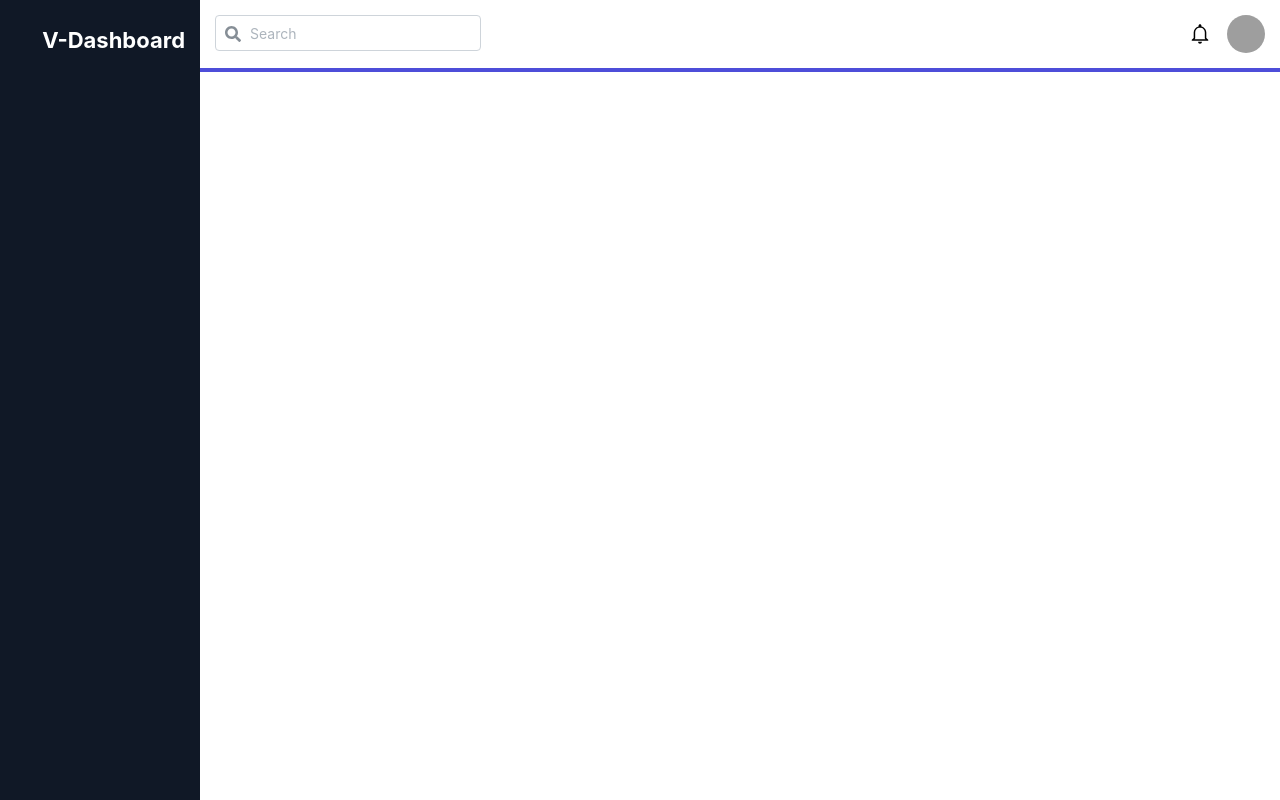
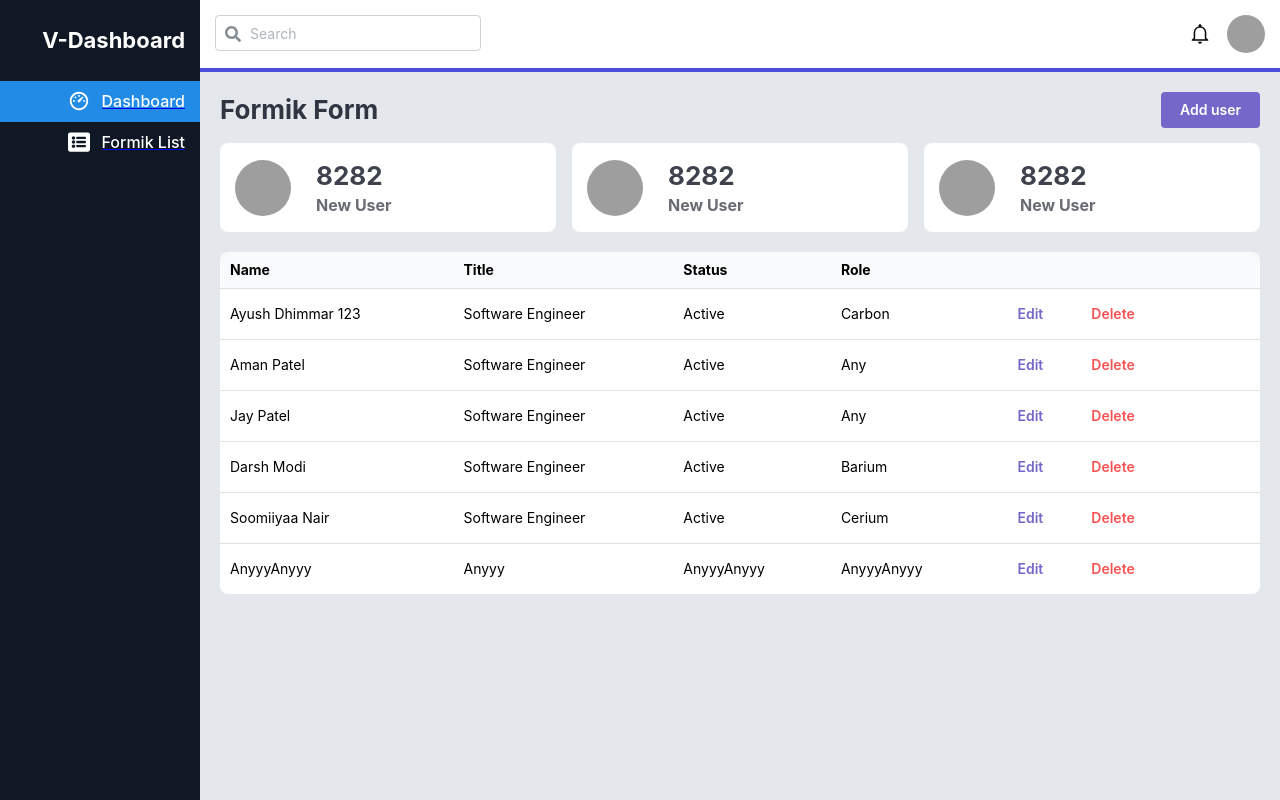
Before and after one commit to iaayush07/crud-react, a React (Vite) app: page /formik-list in a window 1280 px wide. Before the commit this address had no page. Built offline with nearby package versions, Linux system fonts and the light colour scheme; data requests are answered from the project's data file; grey boxes are pictures that could not be loaded.

Commit message:
formik + axios

```diff
--- a/database/db.json
+++ b/database/db.json
@@ -2,7 +2,7 @@
   "users": [
     {
       "id": 1,
-      "name": "Ayush Dhimmar",
+      "name": "Ayush Dhimmar 123",
       "title": "Software Engineer",
       "status": "Active",
       "role": "Carbon"
@@ -34,6 +34,13 @@
       "title": "Software Engineer",
       "status": "Active",
       "role": "Cerium"
+    },
+    {
+      "name": "AnyyyAnyyy",
+      "title": "Anyyy",
+      "status": "AnyyyAnyyy",
+      "role": "AnyyyAnyyy",
+      "id": 6
     }
   ]
 }
--- a/package.json
+++ b/package.json
@@ -13,6 +13,8 @@
     "@mantine/core": "^7.10.2",
     "@mantine/form": "^7.10.2",
     "@mantine/hooks": "^7.10.2",
+    "axios": "^1.7.2",
+    "formik": "^2.4.6",
     "json-server": "^0.17.4",
     "react": "^18.2.0",
     "react-dom": "^18.2.0",
--- a/src/App.css
+++ b/src/App.css
@@ -34,3 +34,12 @@ html, body, #root{
 .userform {
   height: 100%;
 }
+.mantine-NavLink-root {
+  justify-content: end;
+}
+.mantine-NavLink-body{
+  flex: inherit !important;
+}
+.mantine-NavLink-label{
+  font-size: 16px !important;
+}
--- a/src/App.jsx
+++ b/src/App.jsx
@@ -5,6 +5,8 @@ import UserList from './pages/UserList'
 import './App.css'
 import { BrowserRouter, Route, Routes } from 'react-router-dom'
 import UserForm from './pages/UserForm'
+import FormikList from './pages/FormikList'
+import FormikForm from './pages/FormikForm'
 
 function App() {
 
@@ -17,6 +19,8 @@ function App() {
           <Routes>
             <Route path="/" element={<UserList />}/>
             <Route path="/add-user" element={<UserForm />}/>
+            <Route path="/formik-list" element={<FormikList />}/>
+            <Route path="/formik-form" element={<FormikForm />}/>
             <Route path="/edit-user/:userId" element={<UserForm />} />
           </Routes>
         </Box>
--- a/src/core/components/Navbar.jsx
+++ b/src/core/components/Navbar.jsx
@@ -1,12 +1,39 @@
-import { Box, Flex, Title } from '@mantine/core'
+import { Box, Flex, Title, NavLink } from '@mantine/core'
+import { RiDashboard3Line } from "react-icons/ri";
+import { FaListAlt } from "react-icons/fa";
 import React from 'react'
+import { Link, useNavigate } from 'react-router-dom';
 
 const Navbar = () => {
   return (
     <Box w={200} bg="#101826" c="#ffffff" h="100%">
-        <Flex my="25" justify="end" pe="15">
-            <Title order={3} >V-Dashboard</Title>
-        </Flex>
+      <Flex my="25" justify="end" pe="15">
+        <Title order={3} >V-Dashboard</Title>
+      </Flex>
+      <Link to="/">
+      <NavLink
+        href="#required-for-focus"
+        label="Dashboard"
+        variant="filled"
+        active
+        c="white"
+        fw="500"
+        fs={20}
+        pe="15"
+        leftSection={<RiDashboard3Line size={22} />}
+      />
+      </Link>
+      <Link to="formik-list">
+      <NavLink
+        href="#required-for-focus"
+        label="Formik List"
+        c="white"
+        fw="500"
+        fs={20}
+        pe="15"
+        leftSection={<FaListAlt size={22} />}
+      />
+      </Link>
     </Box>
   )
 }
--- a/src/main.jsx
+++ b/src/main.jsx
@@ -2,11 +2,30 @@ import React from 'react'
 import ReactDOM from 'react-dom/client'
 import App from './App.jsx'
 import "./index.css";
-import { MantineProvider } from '@mantine/core';
+import { MantineProvider, createTheme } from '@mantine/core';
 import '@mantine/core/styles.css';
+
+
+const myColor = [
+  '#ededff',
+  '#d7d8fc',
+  '#aeadf0',
+  '#8080e5',
+  '#5a59dc',
+  '#4241d6',
+  '#3534d5',
+  '#2727bd',
+  '#1f22aa',
+  '#151d97'
+];
+const theme = createTheme({
+  colors: {
+    myColor,
+  }
+});
 ReactDOM.createRoot(document.getElementById('root')).render(
   <React.StrictMode>
-    <MantineProvider >
+    <MantineProvider theme={theme}>
       <App />
     </MantineProvider>
   </React.StrictMode>,
--- /dev/null
+++ b/src/pages/FormikForm.jsx
@@ -0,0 +1,105 @@
+import React, { useEffect } from 'react';
+import { useForm, isNotEmpty, hasLength } from '@mantine/form';
+import { Button, Group, TextInput, Grid, Box } from '@mantine/core';
+import { useNavigate, useParams, useLocation } from 'react-router-dom';
+import axios from 'axios'
+
+const FormikForm = () => {
+    const navigate = useNavigate();
+    const { userId } = useParams();
+    const location = useLocation();
+    const userData = location.state?.userData;
+
+    const form = useForm({
+      initialValues: {
+        name: '',
+        title: '',
+        status: '',
+        role: '',
+      },
+      validate: {
+        name: hasLength({ min: 2, max: 20 }, 'Name must be 2-20 characters long'),
+        title: isNotEmpty('Enter title'),
+        status: isNotEmpty('Enter status'),
+        role: isNotEmpty('Enter role'),
+      },
+    });
+
+    useEffect(() => {
+      if (userData) {
+        form.setValues(userData);
+      }
+    }, [userData]);
+
+    const handleSubmit = async (values) => {
+        const url = userData ? `http://localhost:3000/users/${userId}` : "http://localhost:3000/users";
+        const method = userData ? 'put' : 'post';
+
+        try {
+          const response = await axios({
+            method,
+            url,
+            data: values,
+            headers: {
+              'Content-Type': 'application/json',
+            },
+          });
+
+          if (response.status === 200 || response.status === 201) {
+            console.log('User saved successfully:', response.data);
+            navigate('/formik-list');
+          } else {
+            console.error('Failed to save user:', response.data);
+          }
+        } catch (error) {
+          console.error('Error:', error);
+        }
+      };
+
+    useEffect(() => {
+      console.log('formData:', form.values);
+    }, [form.values]);
+
+    return (
+      <Box px="20" pt="20" className='userlist'>
+        <Grid pt="15" gutter="md" className='userform' justify="center" align="center">
+          <Grid.Col span={4} bg="#ffffff" p="20" className='user-form-wrapper'>
+            <form onSubmit={form.onSubmit(handleSubmit)}>
+              <TextInput
+                label="Name"
+                placeholder="Name"
+                withAsterisk
+                {...form.getInputProps('name')}
+              />
+              <TextInput
+                label="Title"
+                placeholder="Title"
+                withAsterisk
+                mt="md"
+                {...form.getInputProps('title')}
+              />
+              <TextInput
+                label="Your status"
+                placeholder="Your status"
+                withAsterisk
+                mt="md"
+                {...form.getInputProps('status')}
+              />
+              <TextInput
+                label="Your role"
+                placeholder="Your role"
+                withAsterisk
+                mt="md"
+                {...form.getInputProps('role')}
+              />
+              <Group position="right" mt="md">
+                <Button type="submit">{userData ? 'Update' : 'Add'} User</Button>
+              </Group>
+            </form>
+          </Grid.Col>
+        </Grid>
+      </Box>
+    );
+  }
+
+export default FormikForm
--- /dev/null
+++ b/src/pages/FormikList.jsx
@@ -0,0 +1,109 @@
+import { Box, Title, Grid, Flex, Avatar, Button, Table } from '@mantine/core'
+import React, { useEffect, useState } from 'react'
+import { Link, useNavigate } from 'react-router-dom';
+import axios from 'axios'
+
+const FormikList = () => {
+    const navigate = useNavigate();
+    const [users, setUsers] = useState([])
+    const getUsers = () => {
+        axios.get('http://localhost:3000/users').then((res) => {
+            setUsers(res.data);
+        })
+    }
+
+    const handleDelete = (id) => {
+        axios.delete(`http://localhost:3000/users/${id}`).then(() => {
+            getUsers();
+        }).catch((err) => console.log(err))
+    }
+
+    useEffect(() => {
+        getUsers()
+    }, [])
+
+    return (
+        <Box px="20" pt="20" className='userlist'>
+            <Flex justify="space-between" align="center">
+                <Title order={2} c="#2f3541">Formik Form</Title>
+                <Link to="/formik-form">
+                    <Button variant="filled" bg="#7368c9">Add user</Button>
+                </Link>
+            </Flex>
+            <Grid pt="15" gutter="md">
+                <Grid.Col span={4} >
+                    <Flex align="center" className='card' p="15">
+                        <Avatar src="avatar.png" alt="it's me" size="lg" />
+                        <Flex direction="column" ms="25">
+                            <Box>
+                                <Title order={2} c="#3e424c">8282</Title>
+                            </Box>
+                            <Box>
+                                <Title order={5} c="#686b73">New User</Title>
+                            </Box>
+                        </Flex>
+                    </Flex>
+                </Grid.Col>
+                <Grid.Col span={4} >
+                    <Flex align="center" className='card' p="15">
+                        <Avatar src="avatar.png" alt="it's me" size="lg" />
+                        <Flex direction="column" ms="25">
+                            <Box>
+                                <Title order={2} c="#3e424c">8282</Title>
+                            </Box>
+                            <Box>
+                                <Title order={5} c="#686b73">New User</Title>
+                            </Box>
+                        </Flex>
+                    </Flex>
+                </Grid.Col>
+                <Grid.Col span={4} >
+                    <Flex align="center" className='card' p="15">
+                        <Avatar src="avatar.png" alt="it's me" size="lg" />
+                        <Flex direction="column" ms="25">
+                            <Box>
+                                <Title order={2} c="#3e424c">8282</Title>
+                            </Box>
+                            <Box>
+                                <Title order={5} c="#686b73">New User</Title>
+                            </Box>
+                        </Flex>
+                    </Flex>
+                </Grid.Col>
+            </Grid>
+            <Box className='list-table' mt="20">
+                <Table highlightOnHover>
+                    <Table.Thead>
+                        <Table.Tr bg="#f9fafc">
+                            <Table.Th>Name</Table.Th>
+                            <Table.Th>Title</Table.Th>
+                            <Table.Th>Status</Table.Th>
+                            <Table.Th>Role</Table.Th>
+                            <Table.Th></Table.Th>
+                        </Table.Tr>
+                    </Table.Thead>
+                    <Table.Tbody>
+                        {
+                            users.map((user) => (
+                                <Table.Tr key={user.name} bg="#ffffff">
+                                    <Table.Td>{user.name}</Table.Td>
+                                    <Table.Td>{user.title}</Table.Td>
+                                    <Table.Td>{user.status}</Table.Td>
+                                    <Table.Td>{user.role}</Table.Td>
+                                    <Table.Td>
+                                        <Link to={`/edit-user/${user.id}`} state={{ userData: user }}>
+                                            <Button variant="transparent" c="#7368c9">Edit</Button>
+                                        </Link>
+                                        <Button variant="transparent" c="red" ms="10" onClick={() => handleDelete(user.id)}>Delete</Button>
+                                    </Table.Td>
+                                </Table.Tr>
+                            ))
+                        }
+                    </Table.Tbody>
+                </Table>
+            </Box>
+        </Box>
+    )
+}
+
+export default FormikList
--- a/src/pages/UserList.jsx
+++ b/src/pages/UserList.jsx
@@ -37,7 +37,7 @@ const UserList = () => {
   return (
     <Box px="20" pt="20" className='userlist'>
       <Flex justify="space-between" align="center">
-        <Title order={2} c="#2f3541">Dashboard</Title>
+        <Title order={2} c="#2f3541">User List</Title>
         <Link to="add-user">
           <Button variant="filled" bg="#7368c9">Add user</Button>
         </Link>
```
